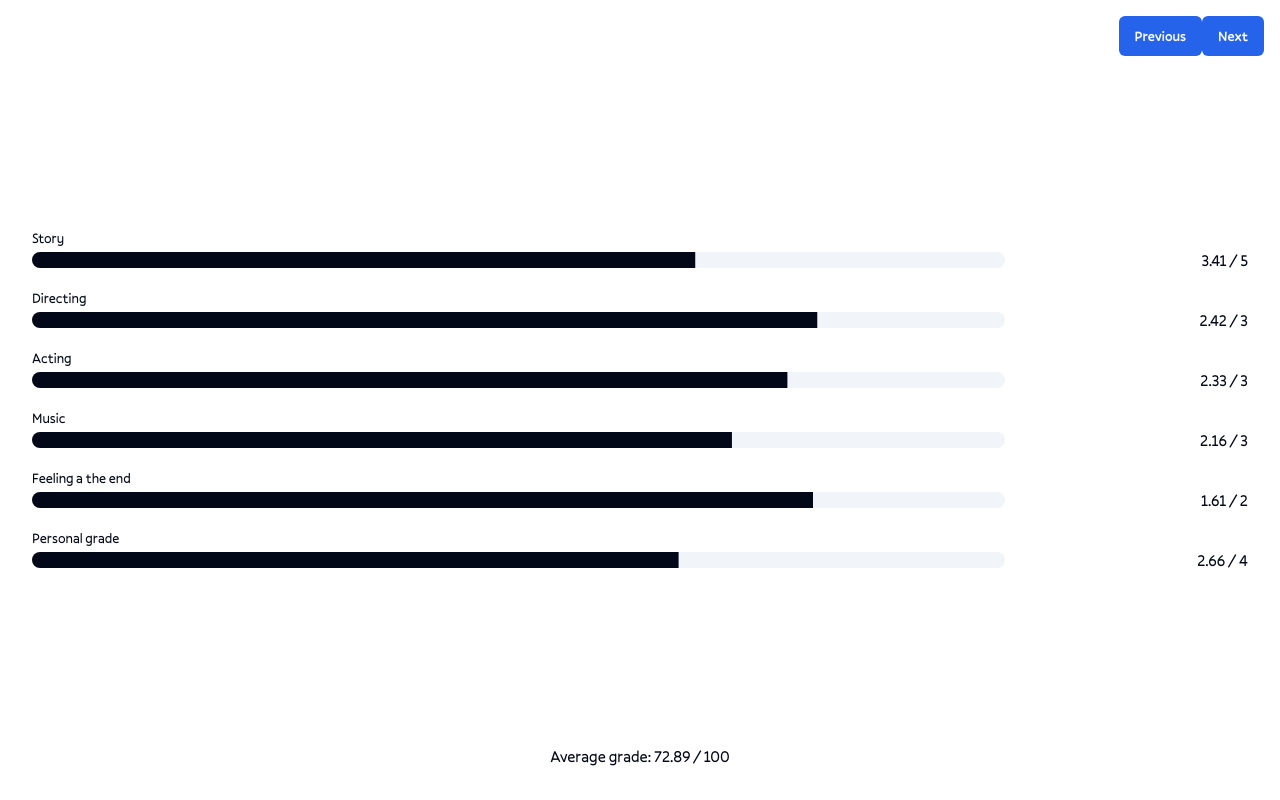
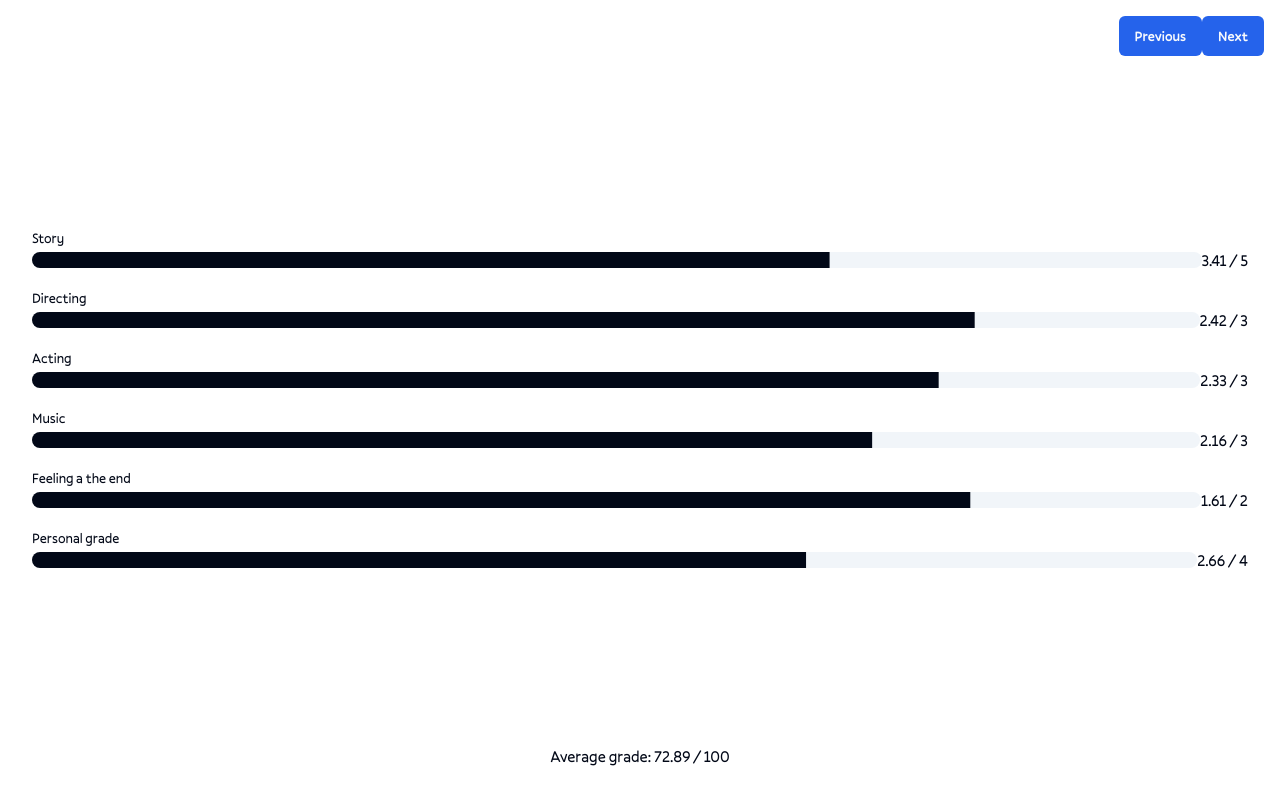
Before and after one commit to SimonMeia/movie-stats, a Vue app: page /story in a window 1280 px wide. Built offline with nearby package versions, Linux system fonts and the light colour scheme.

Commit message:
edit flex properties

```diff
--- a/src/components/story/TheGrades.vue
+++ b/src/components/story/TheGrades.vue
@@ -81,9 +81,9 @@ watchEffect(() => {
   <div class="flex flex-col items-center w-full gap-4">
     <div v-for="category in data" :key="category.name" class="w-full">
       <div class="text-sm">{{ category.name }}</div>
-      <div class="flex flex-row items-center w-full">
+      <div class="flex flex-row items-center w-full gap-4D">
         <Progress :model-value="(category.grade * 100) / category.maxGrade" class="w-full" />
-        <div class="w-3/12 text-right">{{ formatGrade(category.grade) }} / {{ category.maxGrade }}</div>
+        <div class="text-right shrink-0">{{ formatGrade(category.grade) }} / {{ category.maxGrade }}</div>
       </div>
     </div>
   </div>
```
